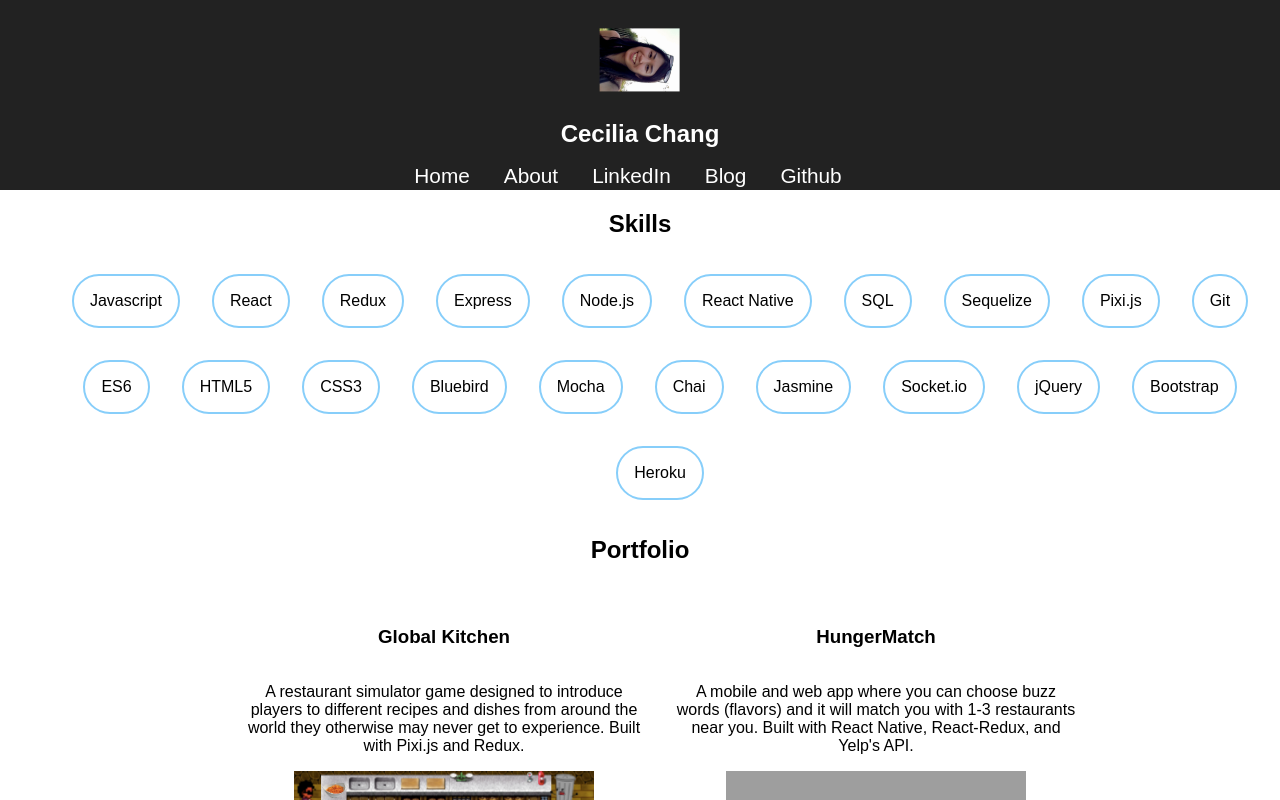
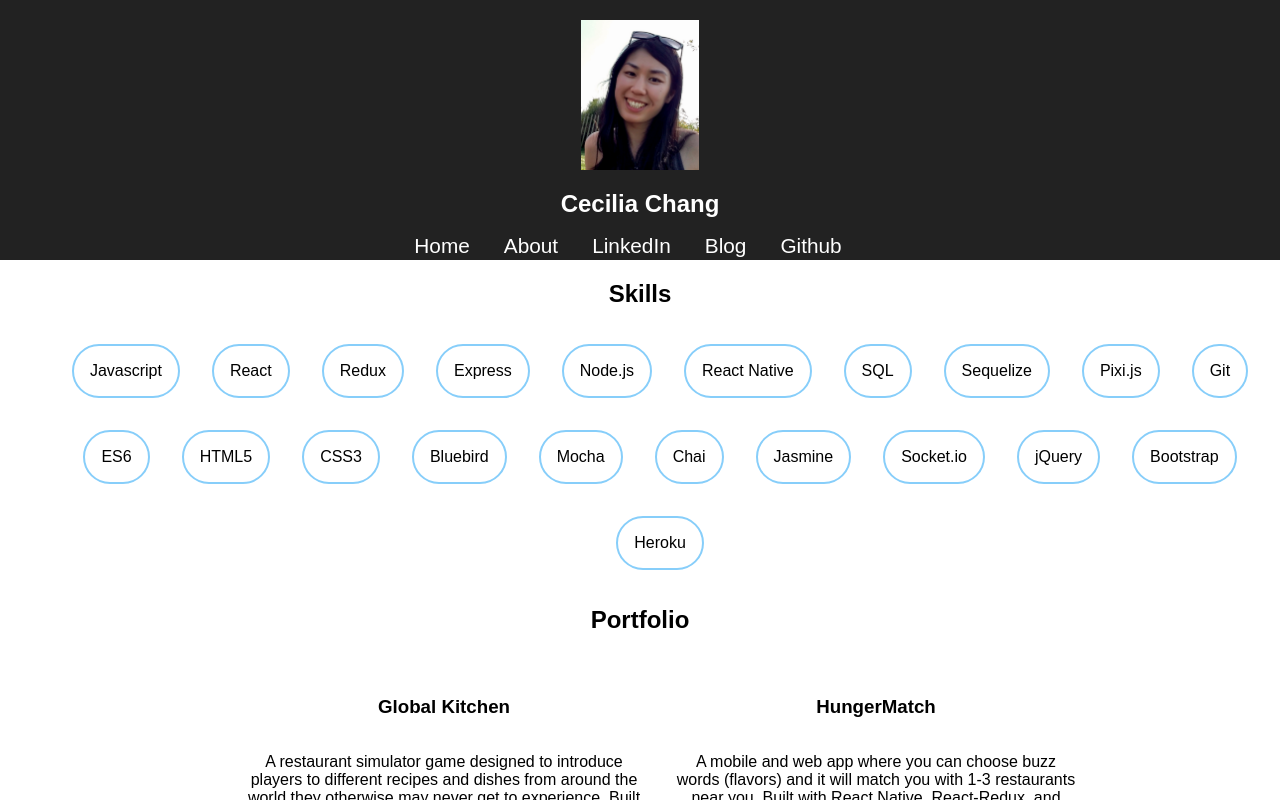
Before and after one commit to cacelii/Portfolio, a React (Create React App) app: page / in a window 1280 px wide. Shown: the top 800 px of the page. Built offline with nearby package versions, Linux system fonts and the light colour scheme; grey boxes are pictures that could not be loaded.

Commit message:
adjust profile picture

```diff
--- a/src/App.css
+++ b/src/App.css
@@ -2,14 +2,18 @@
   text-align: center;
 }
 
-.App-logo {
+/* .App-logo {
   animation: App-logo-spin infinite 20s linear;
   height: 80px;
+} */
+
+.profile-pic {
+  height: 150px;
 }
 
 .App-header {
   background-color: #222;
-  height: 150px;
+  height: 220px;
   padding: 20px;
   color: white;
 }
@@ -22,14 +26,14 @@
   font-size: large;
 }
 
-@keyframes App-logo-spin {
+/* @keyframes App-logo-spin {
   from {
     transform: rotate(0deg);
   }
   to {
     transform: rotate(360deg);
   }
-}
+} */
 
 nav {
   display: flex;
--- a/src/App.js
+++ b/src/App.js
@@ -1,7 +1,7 @@
 import React, { Component } from 'react';
 import { Router } from 'react-router';
 import { Route } from 'react-router-dom';
-import logo from './images/logo.jpg';
+import profilePic from './images/profile-pic.jpg';
 import About from './About';
 import Navbar from './Navbar';
 import Footer from './Footer';
@@ -15,7 +15,7 @@
       <Router history={history}>
         <div className="App">
           <header className="App-header">
-            <img src={logo} className="App-logo" alt="logo" />
+            <img src={profilePic} className="profile-pic" alt="profile-pic" />
             <h1 className="App-title">Cecilia Chang</h1>
             <Navbar />
           </header>
```
Also changed, not shown: src/images/profile-pic.jpg (renamed from src/images/logo.jpg).
